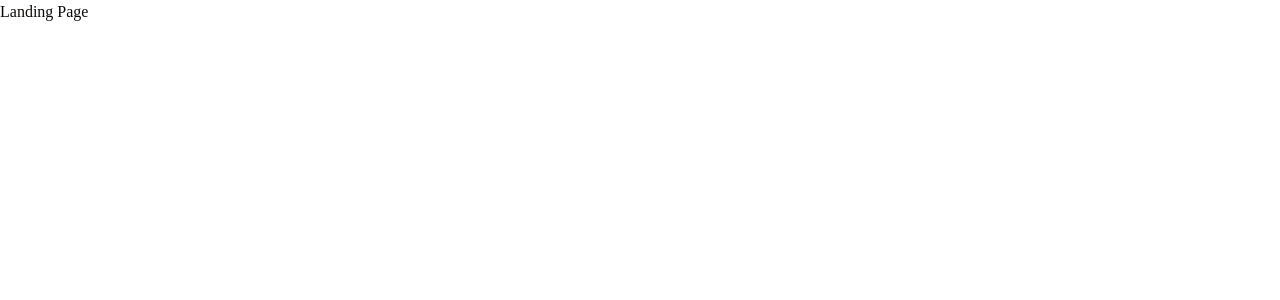
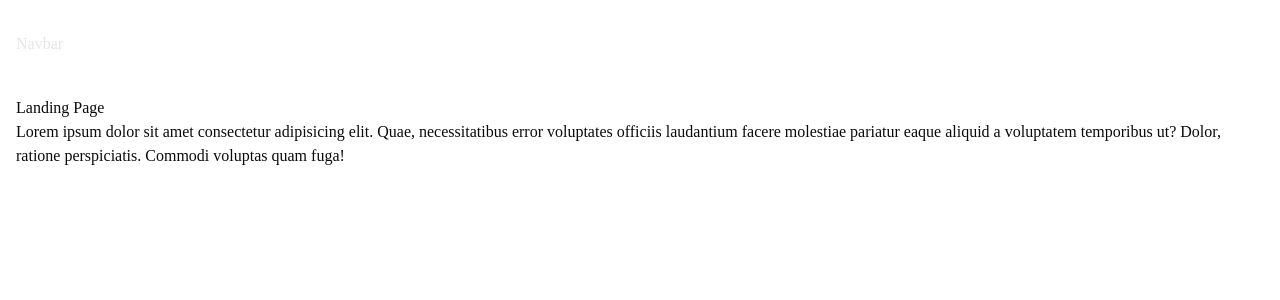
Before and after one commit to forkidd214/tung-homes, a Next.js app: page / in a window 1280 px wide. Shown: the top 300 px of the page. Built offline with nearby package versions, Linux system fonts and the light colour scheme.

Commit message:
feat: add interactive header

```diff
--- /dev/null
+++ b/src/app/_components/header.tsx
@@ -0,0 +1,63 @@
+'use client'
+
+import { useLayoutEffect, useState } from 'react'
+
+import { cn } from '@/lib/utils'
+
+export default function Header() {
+  const state = useHeaderScroll()
+
+  return (
+    <header
+      className={cn(
+        'fixed top-0 z-50 w-full px-4 py-8 text-primary-foreground',
+        'transition-all delay-100 duration-200 ease-in',
+        state === 'hidden' && '-translate-y-full',
+        state === 'transparent' && 'bg-transparent',
+        state === 'solid' && 'bg-primary',
+      )}
+    >
+      Navbar
+    </header>
+  )
+}
+
+type State = 'transparent' | 'solid' | 'hidden'
+function useHeaderScroll() {
+  const [state, setImpState] = useState<State>('transparent')
+
+  useLayoutEffect(() => {
+    window.addEventListener('scroll', onScroll)
+
+    const minScrollTop = 96
+    let lastScrollTop = 0
+    let lastState = 'transparent'
+    function onScroll() {
+      const scrollTop = window.scrollY || document.documentElement.scrollTop
+      const isScrollingDown = scrollTop > lastScrollTop
+      const isOnTop = scrollTop <= minScrollTop
+      const setState = (newState: State) => {
+        if (newState !== lastState) {
+          setImpState(newState)
+          lastState = newState
+        }
+      }
+
+      if (!isOnTop && isScrollingDown) {
+        setState('hidden')
+      } else if (!isOnTop && !isScrollingDown) {
+        setState('solid')
+      } else if (isOnTop && !isScrollingDown) {
+        setState('transparent')
+      }
+
+      lastScrollTop = scrollTop
+    }
+
+    return () => {
+      window.removeEventListener('scroll', onScroll)
+    }
+  }, [])
+
+  return state
+}
--- a/src/app/layout.tsx
+++ b/src/app/layout.tsx
@@ -2,6 +2,7 @@ import { Roboto_Flex, Roboto_Slab } from 'next/font/google'
 import type { Metadata } from 'next'
 import './globals.css'
 import { cn } from '@/lib/utils'
+import Header from './_components/header'
 
 const robotoSans = Roboto_Flex({
   subsets: ['latin'],
@@ -30,7 +31,8 @@ export default function RootLayout({
           'flex min-h-screen flex-col',
         )}
       >
-        <main className="flex-1">{children}</main>
+        <Header />
+        <main className="flex-1 px-4 pt-24">{children}</main>
       </body>
     </html>
   )
--- a/src/app/page.tsx
+++ b/src/app/page.tsx
@@ -1,7 +1,13 @@
 export default function Home() {
   return (
-    <div>
+    <>
       <h1>Landing Page</h1>
-    </div>
+      <p className="h-[2000px]">
+        Lorem ipsum dolor sit amet consectetur adipisicing elit. Quae,
+        necessitatibus error voluptates officiis laudantium facere molestiae
+        pariatur eaque aliquid a voluptatem temporibus ut? Dolor, ratione
+        perspiciatis. Commodi voluptas quam fuga!
+      </p>
+    </>
   )
 }
```
